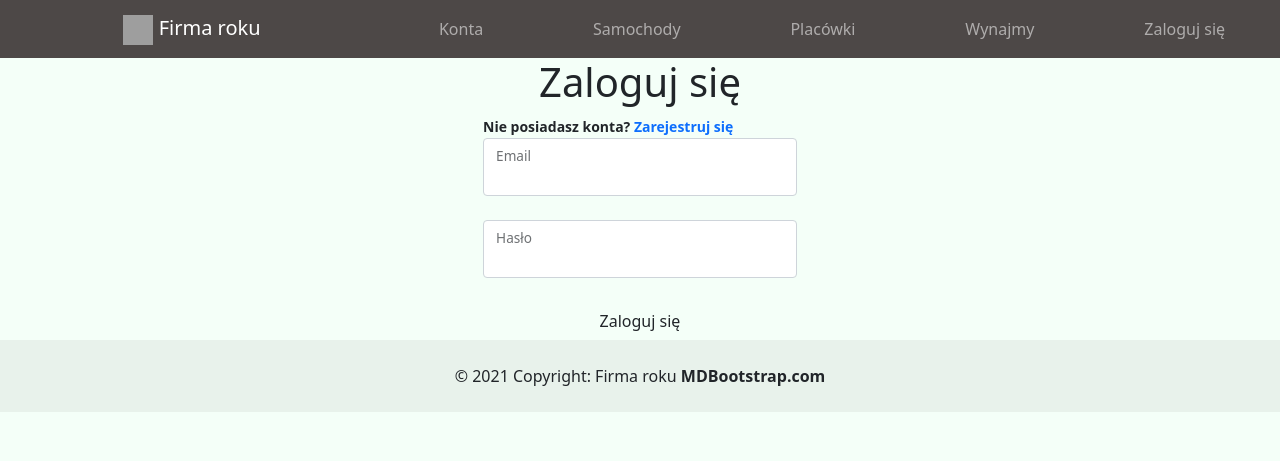
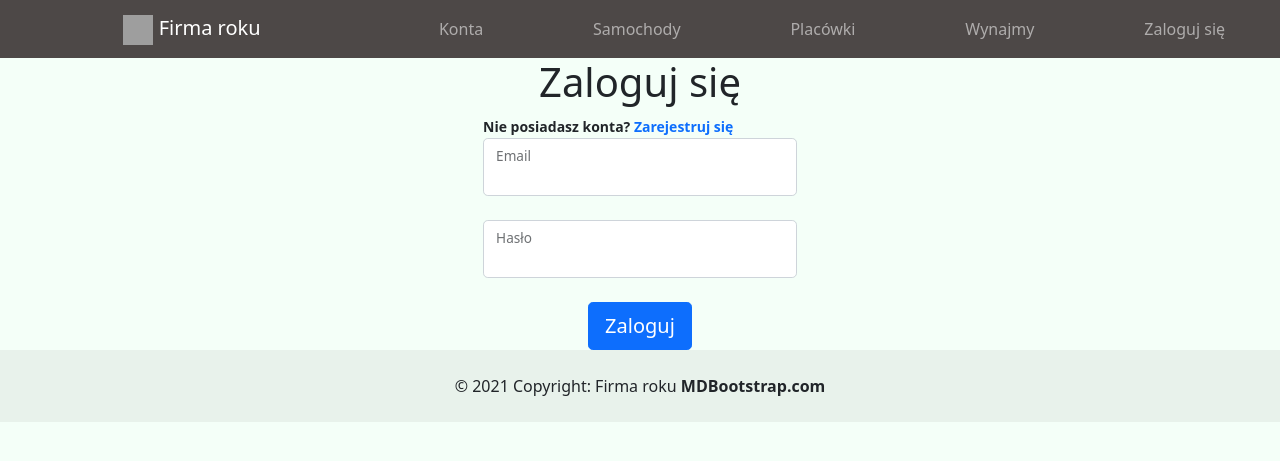
Before and after one commit to vorwinator/Julia_Roman_PD, a CodeIgniter app: page /php/index.php/authentication/login in a window 1280 px wide. Shown: the top 461 px of the page. Run offline with CodeIgniter, Linux system fonts and the light colour scheme; some libraries are stand-ins or nearby versions; grey boxes are pictures that could not be loaded.

Commit message:
poprawienie ładowania klas do inputów

```diff
--- a/application/views/Pages/authentication/login.php
+++ b/application/views/Pages/authentication/login.php
@@ -10,13 +10,13 @@
                 </div>
                 <div class="form-floating mb-4">
                     <?php
-                    echo form_input('email', set_value('email'), "class=form-control form-control-lg");
+                    echo form_input('email', set_value('email'), 'class="form-control form-control-lg"');
                     echo form_label('Email', 'email');
                     ?>
                 </div>
                 <div class="form-floating mb-3">
                     <?php
-                    echo form_password('password', '', "class=form-control form-control-lg");
+                    echo form_password('password', '', 'class="form-control form-control-lg"');
                     echo form_label('Hasło', 'password');
                     ?>
                 </div>
@@ -28,11 +28,10 @@
                     <a href="#" class="text-body">Przypomnij hasło</a>
                 </div> -->
                 <div class="text-center mt-4">
-                    <!-- <button type="button" class="btn btn-primary btn-lg single-button-style">Zaloguj</button> -->
                     <?php
                     echo form_input('acc_type', 1, 'style="display:none;"');
 
-                    echo form_submit('submit', "Zaloguj się", "class=btn btn-primary btn-lg single-button-style");
+                    echo form_submit('submit', "Zaloguj", 'class="btn btn-primary btn-lg single-button-style"');
                     ?>
                 </div>
             </div>
```
